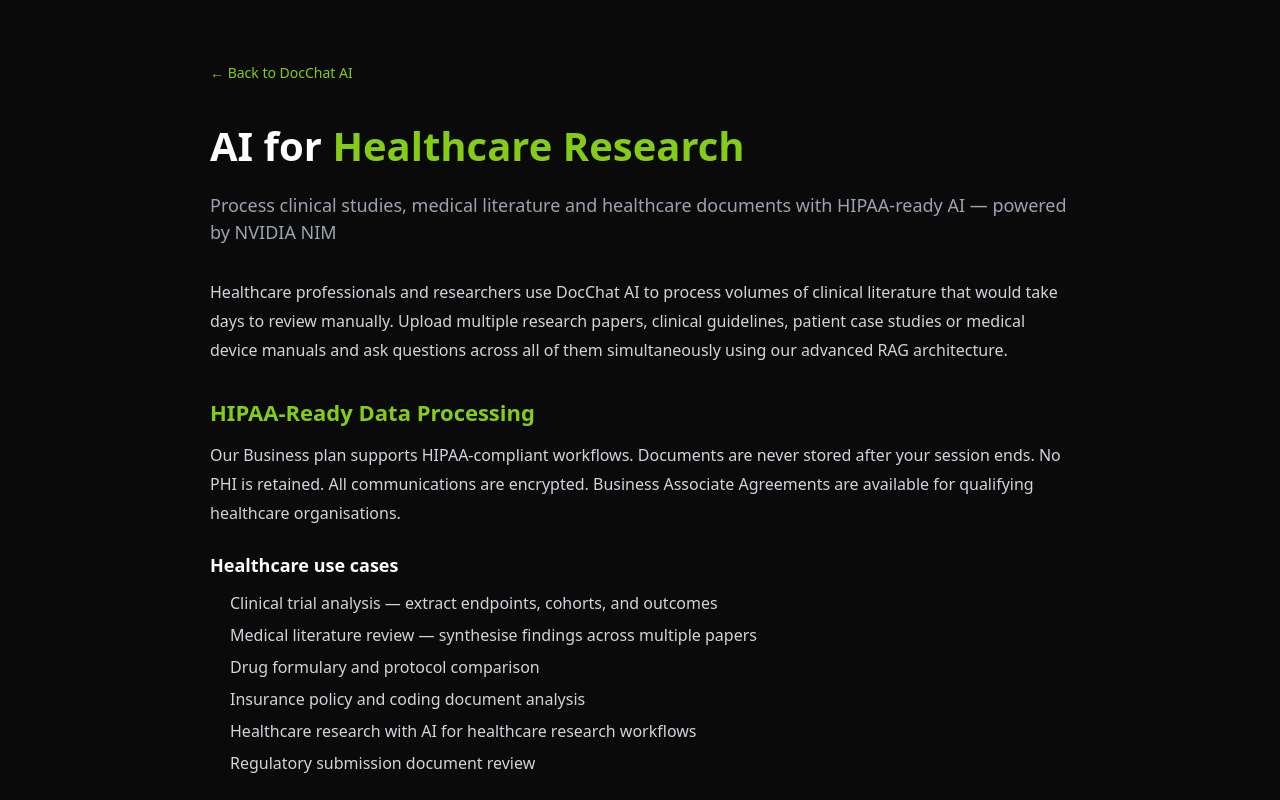
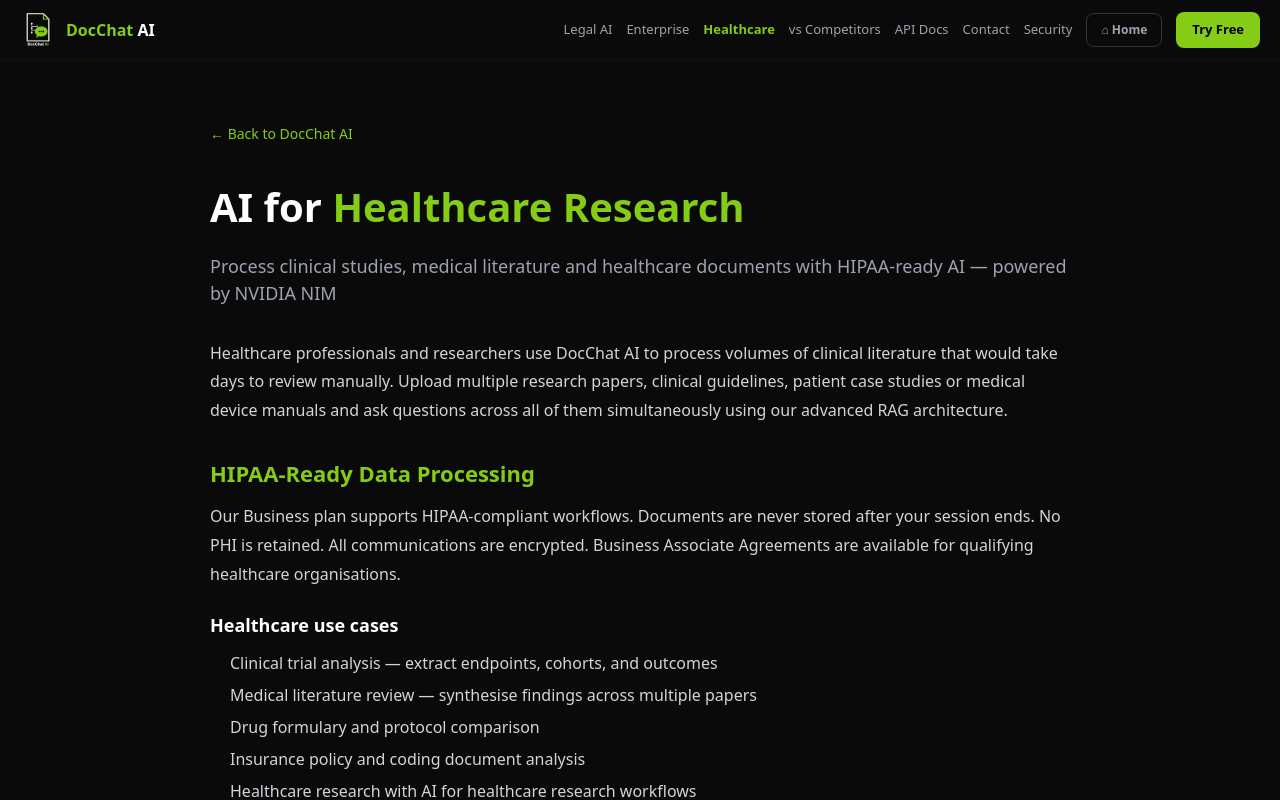
Before and after one commit to justin280/docchat-saas, a Next.js app: page /healthcare in a window 1280 px wide. Shown: the top 800 px of the page. Built offline with nearby package versions, Linux system fonts and the light colour scheme.

Commit message:
Add NavBar with logo to healthcare page

```diff
--- a/app/(pages)/healthcare/page.js
+++ b/app/(pages)/healthcare/page.js
@@ -1,7 +1,10 @@
+import NavBar from '@/app/components/NavBar';
 export const metadata = { title: 'AI for Healthcare Research — HIPAA-Ready Document Analysis | DocChat AI', description: 'DocChat AI for healthcare. Process clinical studies, medical literature and patient documents with HIPAA-ready AI.' };
 export default function Page() {
   return (
-    <main style={{minHeight:'100vh',backgroundColor:'#0a0a0a',color:'#fff',fontFamily:'system-ui,sans-serif',padding:'60px 20px',maxWidth:'900px',margin:'0 auto'}}>
+    <div style={{backgroundColor:'#0a0a0a',minHeight:'100vh',color:'#fff',fontFamily:'system-ui,sans-serif'}}>
+      <NavBar activePath="/healthcare" />
+      <main style={{minHeight:'100vh',backgroundColor:'#0a0a0a',color:'#fff',fontFamily:'system-ui,sans-serif',padding:'60px 20px',maxWidth:'900px',margin:'0 auto'}}>
       <a href="/" style={{color:'#84cc16',textDecoration:'none',fontSize:'14px'}}>&#8592; Back to DocChat AI</a>
       <h1 style={{fontSize:'clamp(24px,4vw,40px)',fontWeight:'700',margin:'32px 0 16px'}}>AI for <span style={{color:'#84cc16'}}>Healthcare Research</span></h1>
       <h2 style={{fontSize:'18px',color:'#9ca3af',fontWeight:'400',marginBottom:'32px'}}>Process clinical studies, medical literature and healthcare documents with HIPAA-ready AI — powered by NVIDIA NIM</h2>
@@ -19,5 +22,6 @@ export default function Page() {
       </ul>
       <a href="/" style={{display:'inline-block',backgroundColor:'#84cc16',color:'#000',padding:'14px 28px',borderRadius:'8px',fontWeight:'700',textDecoration:'none',marginTop:'24px'}}>Try Free — No Credit Card</a>
     </main>
+      </div>
   );
 }
```
